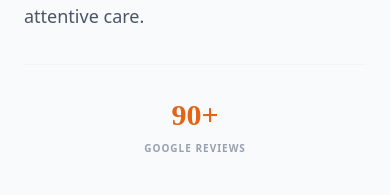
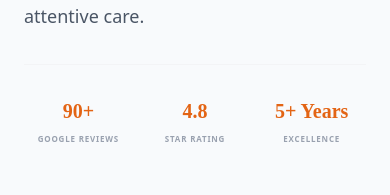
Before and after one commit to pgovostis/vet-clinic-3, a React (Vite) app: page / in a window 390 px wide. Shown: the part 1793-1988 px from the top of the page. Built offline with nearby package versions, Linux system fonts and the light colour scheme.

Commit message:
Fix stats layout to horizontal and hide explore indicator on mobile

```diff
--- a/src/App.tsx
+++ b/src/App.tsx
@@ -181,7 +181,7 @@ export default function App() {
         <motion.div
           animate={{ y: [0, 10, 0] }}
           transition={{ repeat: Infinity, duration: 2 }}
-          className="absolute bottom-10 left-6 md:left-24 text-white/40 flex flex-col items-start gap-2"
+          className="hidden md:flex absolute bottom-10 left-6 md:left-24 text-white/40 flex-col items-start gap-2"
         >
           <span className="text-[10px] uppercase tracking-widest font-bold">Explore</span>
           <div className="w-px h-12 bg-white/20 relative">
@@ -219,18 +219,18 @@ export default function App() {
               <p className="text-gray-600 text-lg leading-relaxed font-light">
                 {ABOUT.story}
               </p>
-              <div className="grid grid-cols-1 sm:grid-cols-3 gap-8 pt-8 border-t border-gray-100 text-center sm:text-left">
+              <div className="grid grid-cols-3 gap-2 sm:gap-8 pt-8 border-t border-gray-100 text-center sm:text-left">
                 <div>
-                  <div className="text-3xl font-serif font-bold text-polish-clay">{ABOUT.stats[0].value}</div>
-                  <div className="text-[10px] uppercase font-bold tracking-widest text-gray-400 mt-2">{ABOUT.stats[0].label}</div>
+                  <div className="text-xl sm:text-3xl font-serif font-bold text-polish-clay">{ABOUT.stats[0].value}</div>
+                  <div className="text-[8px] sm:text-[10px] uppercase font-bold tracking-widest text-gray-400 mt-2">{ABOUT.stats[0].label}</div>
                 </div>
                 <div>
-                  <div className="text-3xl font-serif font-bold text-polish-clay">{ABOUT.stats[1].value}</div>
-                  <div className="text-[10px] uppercase font-bold tracking-widest text-gray-400 mt-2">{ABOUT.stats[1].label}</div>
+                  <div className="text-xl sm:text-3xl font-serif font-bold text-polish-clay">{ABOUT.stats[1].value}</div>
+                  <div className="text-[8px] sm:text-[10px] uppercase font-bold tracking-widest text-gray-400 mt-2">{ABOUT.stats[1].label}</div>
                 </div>
                 <div>
-                  <div className="text-3xl font-serif font-bold text-polish-clay">{ABOUT.stats[2].value}</div>
-                  <div className="text-[10px] uppercase font-bold tracking-widest text-gray-400 mt-2">{ABOUT.stats[2].label}</div>
+                  <div className="text-xl sm:text-3xl font-serif font-bold text-polish-clay">{ABOUT.stats[2].value}</div>
+                  <div className="text-[8px] sm:text-[10px] uppercase font-bold tracking-widest text-gray-400 mt-2">{ABOUT.stats[2].label}</div>
                 </div>
               </div>
             </div>
```
